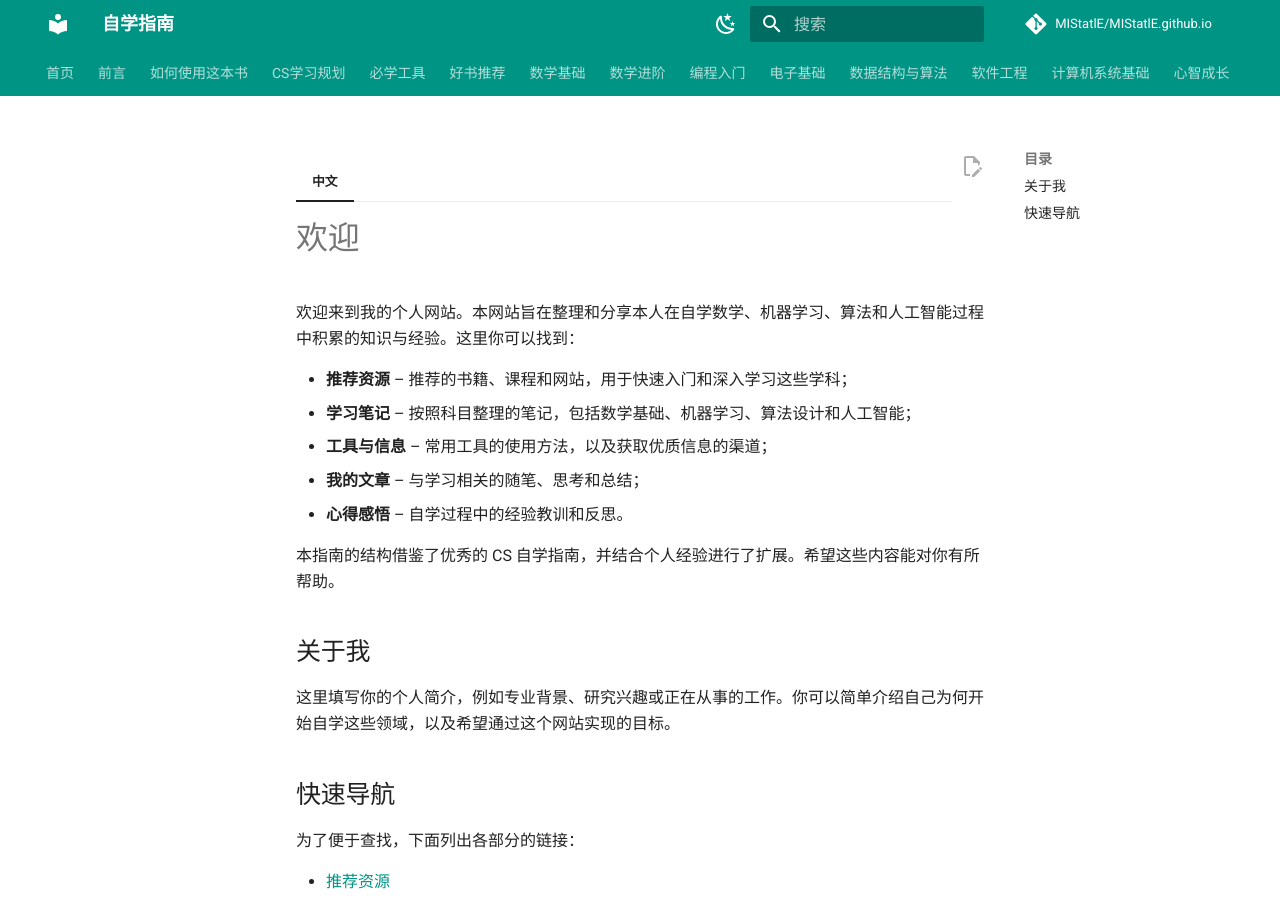
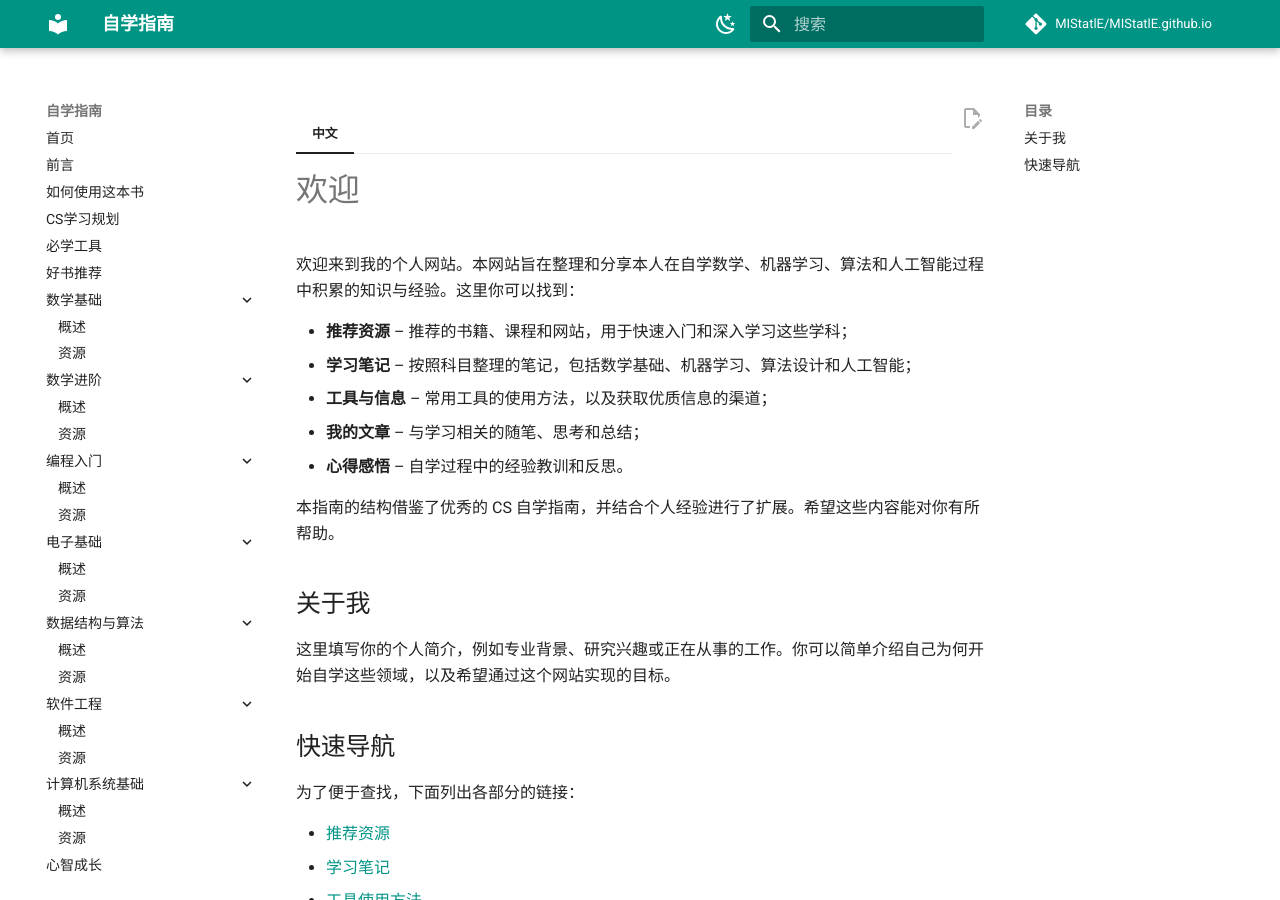
Before and after one commit to MIStatlE/MIStatlE.github.io, an MkDocs documentation site: the page built from docs/index.md, in a window 1280 px wide and 900 px high. Built offline with MkDocs 1.6.1 and Material for MkDocs 9.7.7, drawn with Linux system fonts in a browser that asks for light colours; comment, search, counter and statistics services are not loaded; some of the changed lines change nothing that is shown.

Commit message:
Add files via upload

```diff
--- a/mkdocs.yml
+++ b/mkdocs.yml
@@ -16,7 +16,6 @@ theme:
   features:
     - navigation.instant
     - navigation.expand
-    - navigation.tabs
     # 删除 toc.integrate 以便在页面右侧显示目录
     - content.code.copy
     - content.action.edit
@@ -72,13 +71,27 @@ nav:
   - CS学习规划: zh/plan.md
   - 必学工具: zh/tools.md
   - 好书推荐: zh/books.md
-  - 数学基础: zh/math-basic.md
-  - 数学进阶: zh/math-advanced.md
-  - 编程入门: zh/programming-basic.md
-  - 电子基础: zh/electronics.md
-  - 数据结构与算法: zh/data-algorithm.md
-  - 软件工程: zh/software-engineering.md
-  - 计算机系统基础: zh/computer-systems.md
+  - 数学基础:
+      - 概述: zh/math-basic.md
+      - 资源: zh/math-basic/resources.md
+  - 数学进阶:
+      - 概述: zh/math-advanced.md
+      - 资源: zh/math-advanced/resources.md
+  - 编程入门:
+      - 概述: zh/programming-basic.md
+      - 资源: zh/programming-basic/resources.md
+  - 电子基础:
+      - 概述: zh/electronics.md
+      - 资源: zh/electronics/resources.md
+  - 数据结构与算法:
+      - 概述: zh/data-algorithm.md
+      - 资源: zh/data-algorithm/resources.md
+  - 软件工程:
+      - 概述: zh/software-engineering.md
+      - 资源: zh/software-engineering/resources.md
+  - 计算机系统基础:
+      - 概述: zh/computer-systems.md
+      - 资源: zh/computer-systems/resources.md
   - 心智成长: zh/growth.md
   - 媒体内容: zh/media.md
   - 社群建立: zh/community.md
```
